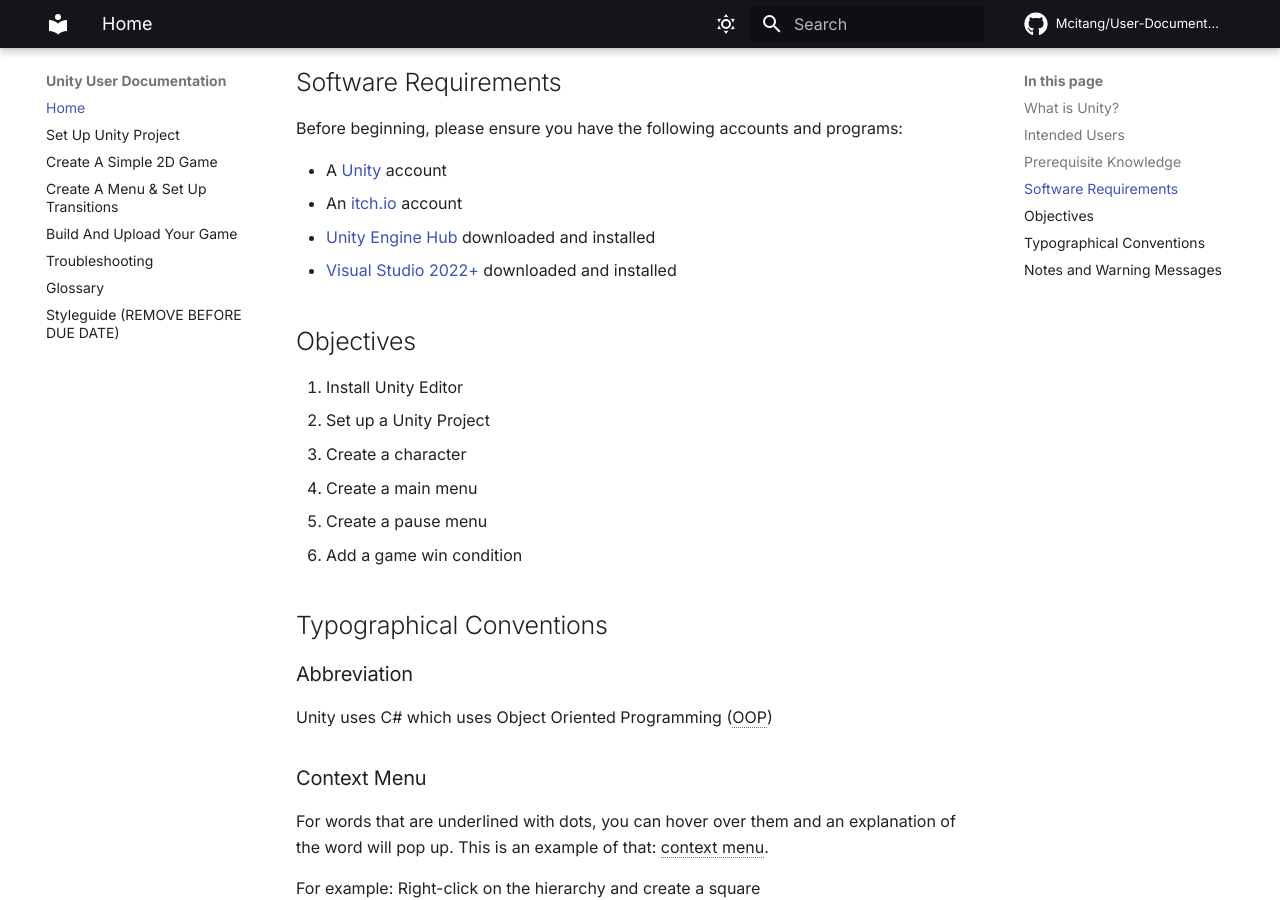
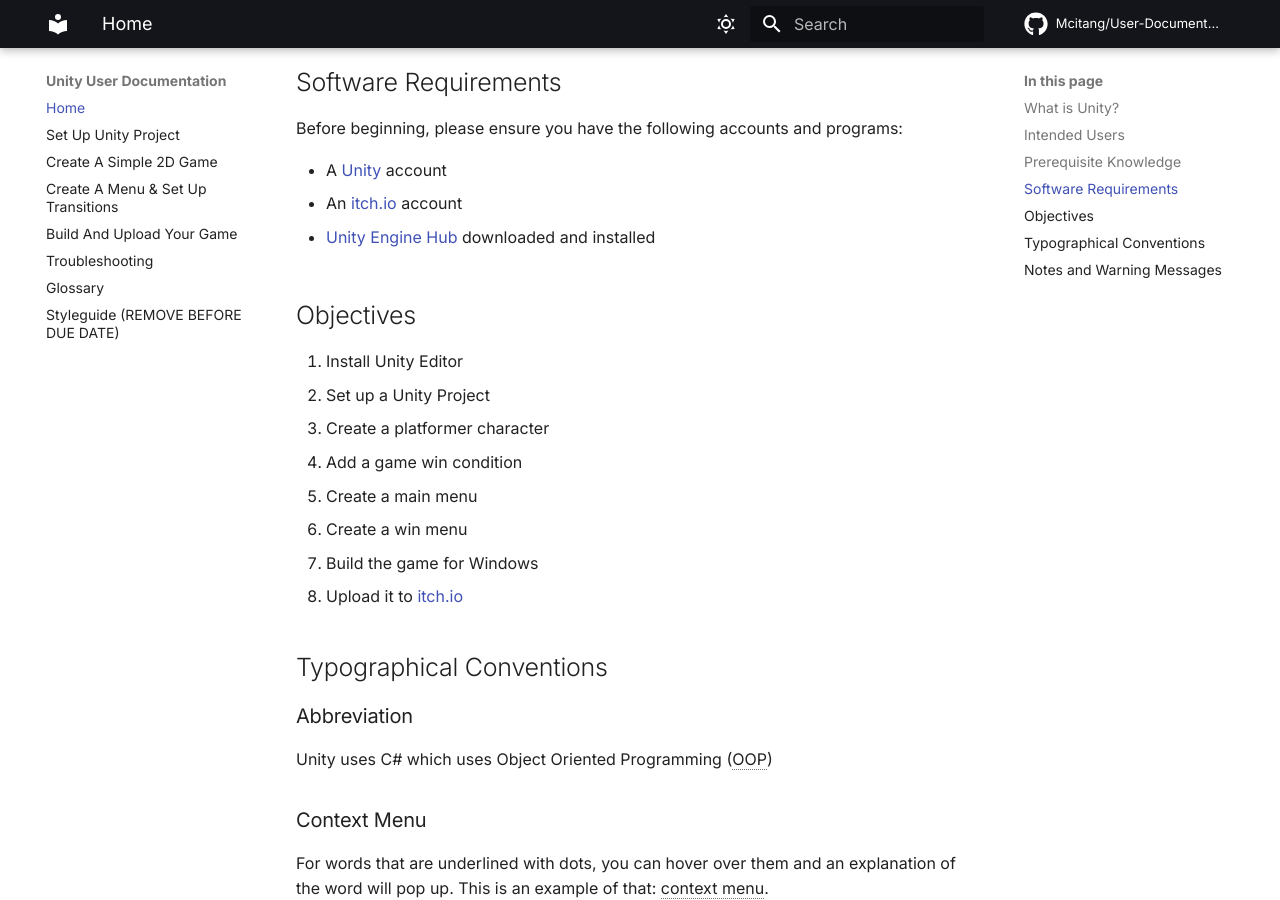
Before and after one commit to Mcitang/User-Documentation, an MkDocs documentation site: the page built from docs/index.md, in a window 1280 px wide and 900 px high, scrolled down 786 px. Built offline with MkDocs 1.6.1 and Material for MkDocs 9.7.7, drawn with Linux system fonts in a browser that asks for light colours; emoji names are drawn with the system emoji font; comment, search, counter and statistics services are not loaded.

Commit message:
Remove Visual Studio from requirements

```diff
--- a/docs/index.md
+++ b/docs/index.md
@@ -18,16 +18,18 @@
 - A [Unity] [unity-url] account
 - An [itch.io][itch-url] account
 
-- [Unity Engine Hub][unity-hub] downloaded and installed
-- [Visual Studio 2022+][visual-studio] downloaded and installed
+- [Unity Engine Hub][unity-hub-url] downloaded and installed
 
 ## Objectives
 1. Install Unity Editor
-2. Set up a Unity Project
-3. Create a character
-4. Create a main menu
-5. Create a pause menu
-6. Add a game win condition
+1. Set up a Unity Project
+1. Create a platformer character
+1. Add a game win condition
+1. Create a main menu
+1. Create a win menu
+1. Build the game for Windows
+1. Upload it to [itch.io][itch-url]
+
 
 ## Typographical Conventions
 
@@ -128,8 +130,7 @@
 <!-- Hyperlinks -->
 [unity-url]: https://unity.com/
 [itch-url]: https://itch.io
-[unity-hub]: https://unity.com/products/unity-engine
-[visual-studio]: https://visualstudio.microsoft.com/downloads/
+[unity-hub-url]: https://unity.com/products/unity-engine
 
 <!-- Images -->
 [Unity Hub Image]: assets/index/empty-unity-hub.png
```
